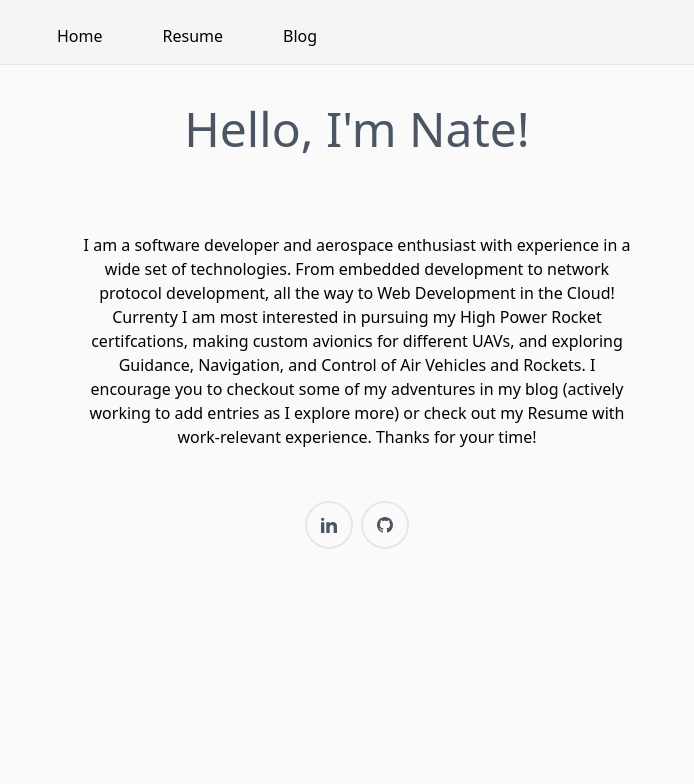
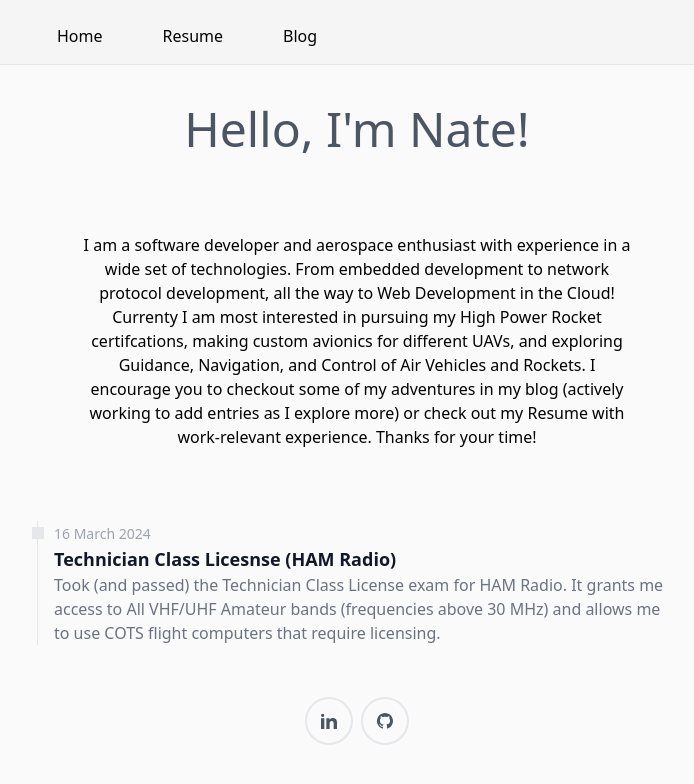
Before and after one commit to ntuckertriplet/njtucker.dev, a Next.js app: page / in a window 1280 px wide. Shown: the top 784 px of the page, without its empty margins (283-977 px from the left). Built offline with nearby package versions, Linux system fonts and the light colour scheme.

Commit message:
timeline

```diff
--- a/src/pages/index.tsx
+++ b/src/pages/index.tsx
@@ -13,6 +13,23 @@ const Home = () => {
         explore more) or check out my Resume with work-relevant experience.
         Thanks for your time!
       </p>
+      <div className="text-left w-1/2">
+        <ol className="relative border-l border-gray-200 mt-8 mb-8">
+          <li className="mb-10 ml-4">
+            <div className="absolute w-3 h-3 bg-gray-200 mt-1.5 -left-1.5"></div>
+            <time className="mb-1 text-sm text-gray-400 ">16 March 2024</time>
+            <h3 className="text-lg font-semibold text-gray-900">
+              Technician Class Licesnse (HAM Radio)
+            </h3>
+            <p className="mb-4 text-gray-500">
+              Took (and passed) the Technician Class License exam for HAM Radio.
+              It grants me access to All VHF/UHF Amateur bands (frequencies
+              above 30 MHz) and allows me to use COTS flight computers that
+              require licensing.
+            </p>
+          </li>
+        </ol>
+      </div>
     </div>
   );
 };
```
